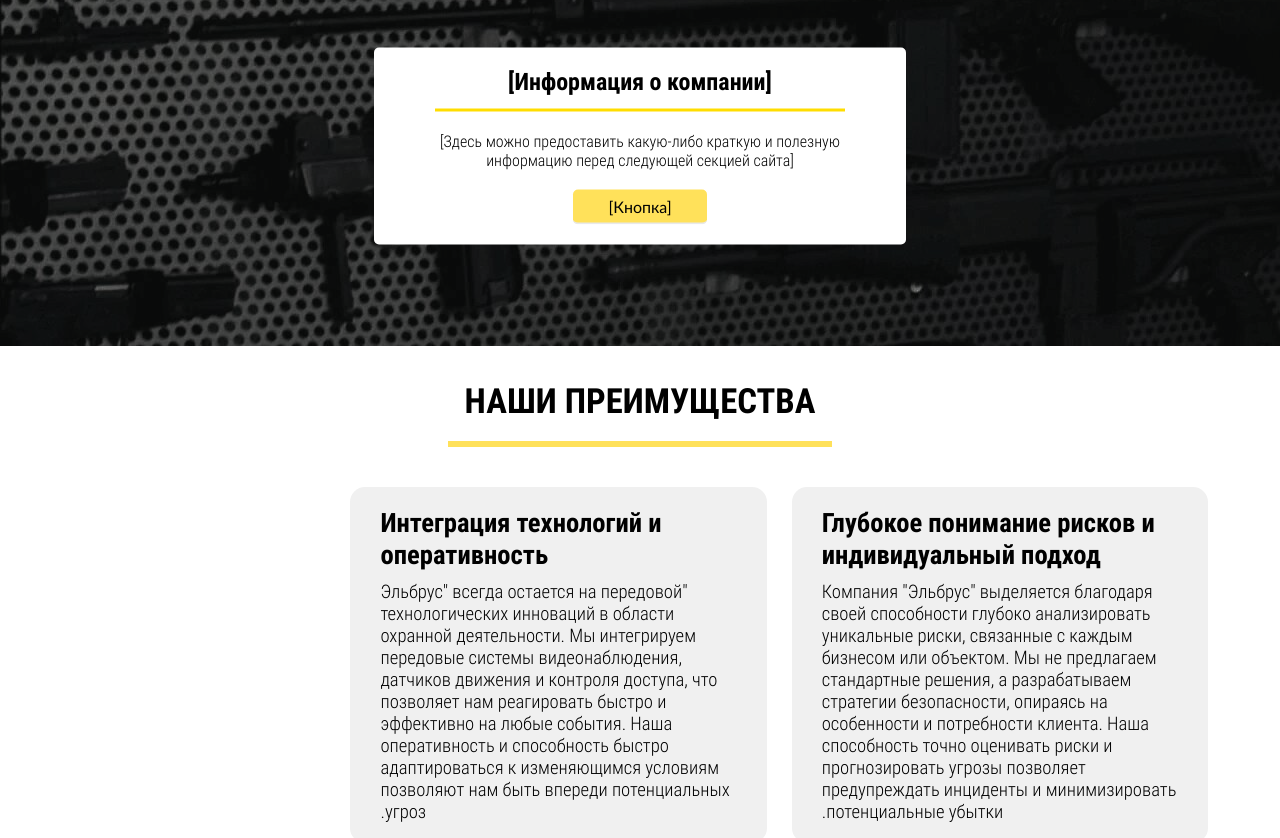
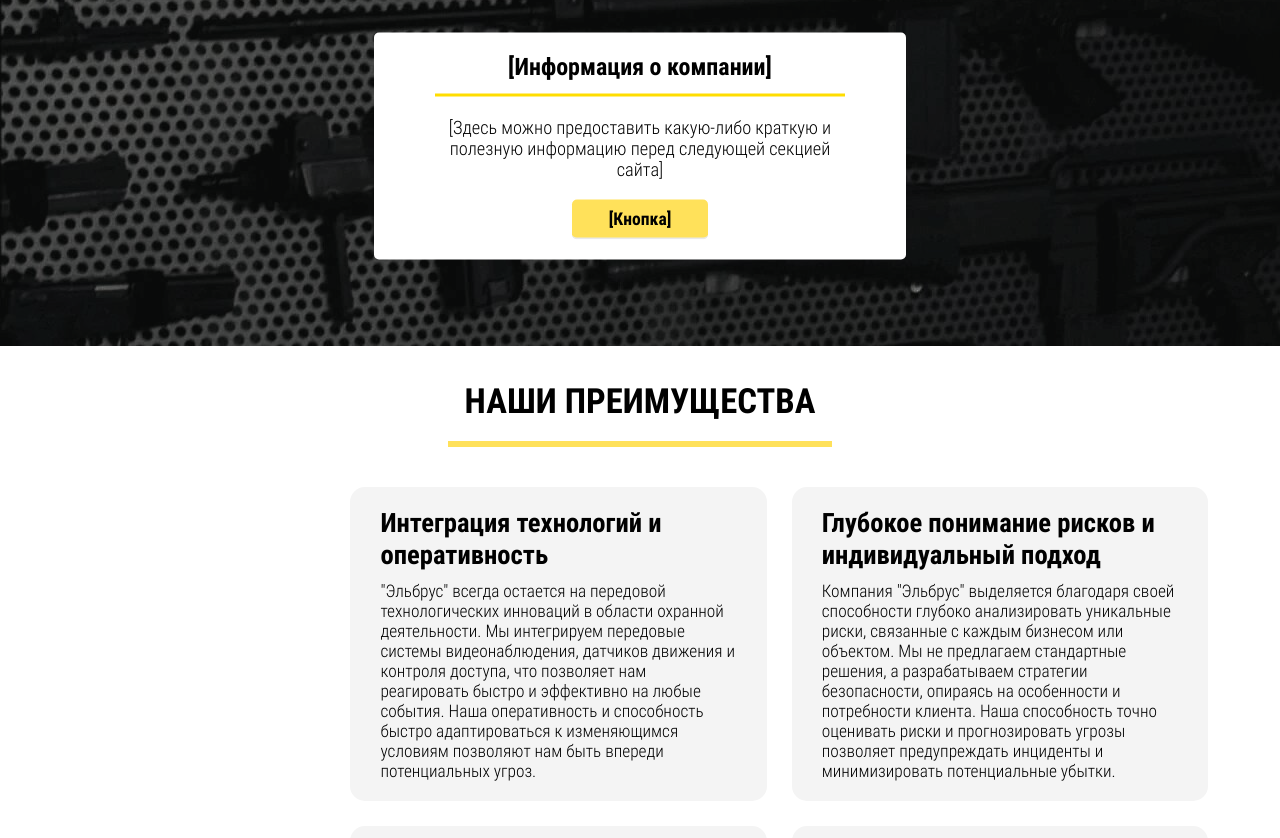
Before and after one commit to smirnovv11/elbrus-website, a React (Vite) app: page / in a window 1280 px wide. Shown: the part 1000-1838 px from the top of the page. Built offline with nearby package versions, Linux system fonts and the light colour scheme.

Commit message:
little-fix

```diff
--- a/src/components/layout/Layout.jsx
+++ b/src/components/layout/Layout.jsx
@@ -33,7 +33,7 @@
             <main id="main" style={{
                 minHeight: '100vh'
             }}>
-                <Suspense>
+                <Suspense fallback={<div>Page is loading...</div>}>
                     <Outlet/>
                 </Suspense>
             </main>
--- a/src/pages/home/home.components/advantagesSection/AdvantagesSection.module.css
+++ b/src/pages/home/home.components/advantagesSection/AdvantagesSection.module.css
@@ -75,18 +75,19 @@
 }
 
 .item {
-    background-color: rgb(240, 240, 240);
+    background-color: rgb(244, 244, 244);
     padding: 20px 30px;
     border-radius: 15px;
     display: flex;
     flex-direction: column;
+    direction: ltr;
 }
 .item h2 {
     font-size: 20pt;
 }
 .item p {
     margin-top: 10px;
-    font-size: 14pt;
+    font-size: 13pt;
 }
 
 @media (width <= 1200px) {
--- a/src/pages/home/home.components/intermediateSlide/IntermediateSlide.module.css
+++ b/src/pages/home/home.components/intermediateSlide/IntermediateSlide.module.css
@@ -53,14 +53,14 @@
 }
 .panel p {
     width: 80%;
-    font-size: 2vh;
+    font-size: 2.3vh;
     margin-bottom: 20px;
 }
 .panel button {
     cursor: pointer;
-    padding: 7px 35px;
-    font-family: 'Gill Sans', 'Gill Sans MT', Calibri, 'Trebuchet MS', sans-serif;
-    font-size: 2vh;
+    padding: 9px 37px;
+    font-size: 2.2vh;
+    font-weight: 600;
     background-color: #ffe15a;
     color: black;
     border: none;
```
